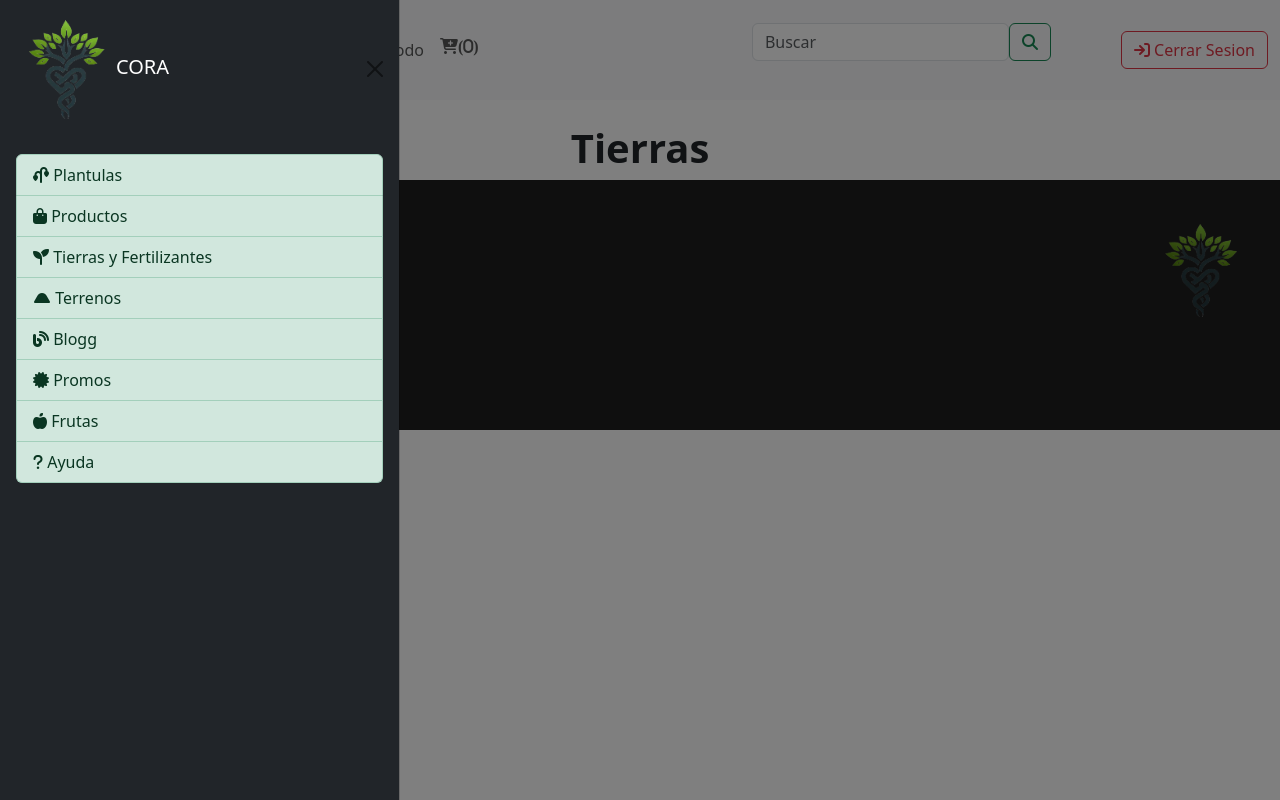
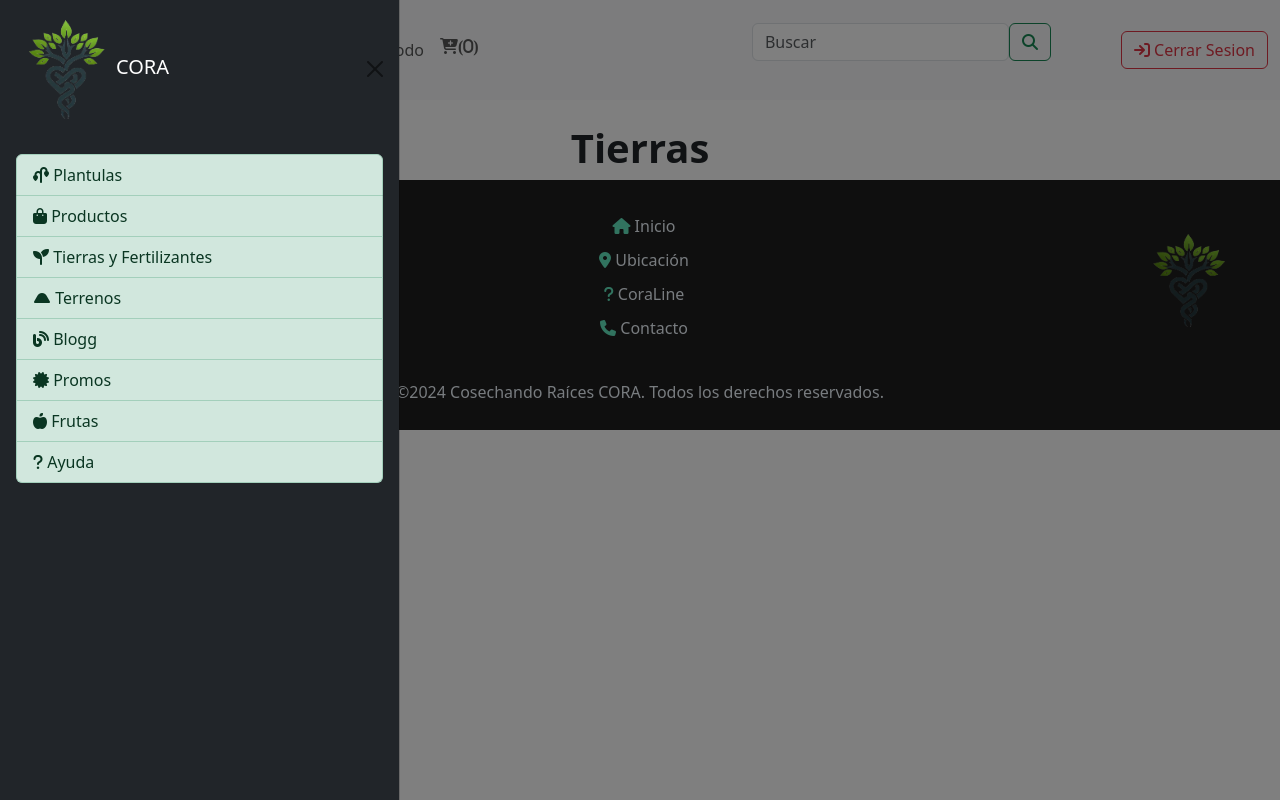
Before and after one commit to Y3CM/CORA, a PHP site: page /Categorias/tierras.php in a window 1280 px wide. Run offline with PHP 8.4, Linux system fonts and the light colour scheme; the visitor is signed in with stand-in values (Sample User, id 1); data that the repository does not hold is empty; some libraries are stand-ins or nearby versions.

Commit message:
Commit Categorias

```diff
--- a/Categorias/tierras.php
+++ b/Categorias/tierras.php
@@ -5,7 +5,7 @@ if(!isset($_SESSION['nombre'])){
   echo '
     <script>
       alert("Por favor debes iniciar sesión");
-      window.location.href = "index.php";
+      window.location.href = "../index.php";
     </script>
   ';
   session_destroy();
@@ -35,14 +35,14 @@ include "../conexiones/config.php";
   <div class="prueba">
     <nav  class="navbar navbar sticky-top navbar-expand-lg bg-body-tertiary">
       <div class="container-fluid">
-        <a class="navbar-brand" href="index.php"><img src="../imagenes/CORA.png" width="70px" alt="logo"></a>
+        <a class="navbar-brand" href="../landing.php"><img src="../imagenes/CORA.png" width="70px" alt="logo"></a>
         <button class="navbar-toggler" type="button" data-bs-toggle="collapse" data-bs-target="#navbarSupportedContent" aria-controls="navbarSupportedContent" aria-expanded="false" aria-label="Toggle navigation">
           <span class="navbar-toggler-icon"></span>
         </button>
         <div class="collapse navbar-collapse " id="navbarSupportedContent" >
           <ul class="navbar-nav me-auto mb-2 mb-lg-0 ">
             <li class="nav-item">
-              <a class="nav-link " aria-current="page" href="blogg.php">Home</a>
+              <a class="nav-link " aria-current="page" href="../landing.php">Home</a>
             </li>
             <li class="nav-item">
               <a class="nav-link" href="#">Mis pedidos</a>
@@ -76,7 +76,7 @@ include "../conexiones/config.php";
             <input class="form-control" type="search" placeholder="Buscar" name="termino" id="buscar" aria-label="Search">
             <button  type="button" onclick="buscar_ahora($('#buscar').val());" class="btn btn-outline-success" type="submit"><i class="fa-solid fa-magnifying-glass"></i></button>
           </form>
-          <a href="index.php"><button class="btn btn-outline-danger"><i class="fa-solid fa-arrow-right-to-bracket"></i> Cerrar Sesion</button></a>
+          <a href="../index.php"><button class="btn btn-outline-danger"><i class="fa-solid fa-arrow-right-to-bracket"></i> Cerrar Sesion</button></a>
         </div>
       </div>
      </nav>
@@ -126,7 +126,7 @@ include "../conexiones/config.php";
               <a href="productos.php" class="list-group-item list-group-item-action list-group-item-success"><i class="fa-solid fa-bag-shopping"></i> Productos</a>
               <a href="tierras.php" class="list-group-item list-group-item-action list-group-item-success"><i class="fa-solid fa-seedling"></i> Tierras y Fertilizantes</a>
               <a href="terrenos.php" class="list-group-item list-group-item-action list-group-item-success"><i class="fa-solid fa-mound"></i> Terrenos</a>
-          <a href="blogg.php" class="list-group-item list-group-item-action list-group-item-success"><i class="fa-solid fa-blog"></i> Blogg</a>
+          <a href="../blogg/blogg.php" class="list-group-item list-group-item-action list-group-item-success"><i class="fa-solid fa-blog"></i> Blogg</a>
           <a href="#list-item-2" class="list-group-item list-group-item-action list-group-item-success"><i class="fa-solid fa-certificate"></i> Promos</a>
           <a href="#" class="list-group-item list-group-item-action list-group-item-success"><i class="fa-solid fa-apple-whole"></i> Frutas</a>
           <a href="#" class="list-group-item list-group-item-action list-group-item-success"><i class="fa-solid fa-question"></i> Ayuda</a>
@@ -136,26 +136,33 @@ include "../conexiones/config.php";
   </div>
 </div>
 
-
-
-
-<div class="container-fluid" style="background-color: rgb(31, 30, 30); height: 250px; color: aliceblue;">
-<div class="col-md-12 float-md-end mb-3 ms-md-3" style="padding: 20px ;">
-  <div class="row align-items-center">
-    <div class="col" style="text-align: justify;">
-      <a href=""><img src="../imagenes/CORA.png" class="img-fluid" style="height: 100px;" alt="..."></a></div>
-
-      <div class="col-md-3 float-md-end mb-3 ms-md-3" style="padding-top: 20px;">
-        <div class="row align-items-center">
-          <div class="col-md-12 position-relative" style="text-align: right;">
-            <a href=""><img src="../imagenes/CORA.png" class="img-fluid" style="height: 100px;" alt="..."></a></div>
+<footer class="container-fluid" style="background-color: rgb(31, 30, 30); height: 250px; color: aliceblue;">
+    <div class="row align-items-center">
+       <div class="col-4 align-items-center" style="padding: 50px ;">
+          <a href="../landing.php"><img src="../imagenes/CORA.png" class="img-fluid" style="height: 100px;" alt="..."></a>
+      </div>
+      <div class="col-4 row align-items-center" style="padding: 20px ; text-align: center;">
+      <div class="footer-links">
+            <ul style="display:block">
+                <li style="list-style-type:none; padding-top: 10px"><a style="text-decoration: none; color:aliceblue" href="../landing.php"><i class="fa-solid fa-house" style="color: #63E6BE;"></i> Inicio</a></li>
+                <li style="list-style-type:none; padding-top: 10px"><a style="text-decoration: none; color:aliceblue" href="#"><i class="fa-solid fa-location-dot" style="color: #63E6BE;"></i> Ubicación</a></li>
+               <li style="list-style-type:none; padding-top: 10px"><a style="text-decoration: none; color:aliceblue" href="#"><i class="fa-solid fa-question" style="color: #63E6BE;"></i> CoraLine</a></li>
+                <li style="list-style-type:none; padding-top: 10px"><a style="text-decoration: none; color:aliceblue" href="#"><i class="fa-solid fa-phone" style="color: #63E6BE;"></i> Contacto</a></li>
+            </ul>
+          </div>
+      </div>
+      <div class="col-4 align-items-center" style="padding: 20px ; text-align: right;">
+          <a href="../landing.php"><img src="../imagenes/CORA.png" class="img-fluid" style="height: 100px;" alt="..."></a>
+      </div>
+     </div>
+     <div class="container text-center">
+  <div class="row align-items-end">
+    <div class="col">
+    &copy;2024 Cosechando Raíces CORA. Todos los derechos reservados.
+    </div>
   </div>
 </div>
-</div>
-</div>
-</div>
-
-
+    </footer>
 <script src="https://cdn.jsdelivr.net/npm/bootstrap@5.3.3/dist/js/bootstrap.bundle.min.js" integrity="sha384-YvpcrYf0tY3lHB60NNkmXc5s9fDVZLESaAA55NDzOxhy9GkcIdslK1eN7N6jIeHz" crossorigin="anonymous"></script>
 </body>
 </html>
```
Also changed, not shown: Categorias/plantulas.php (+28 -21 lines), Categorias/productos.php (+30 -23 lines), Categorias/terrenos.php (+31 -23 lines).
